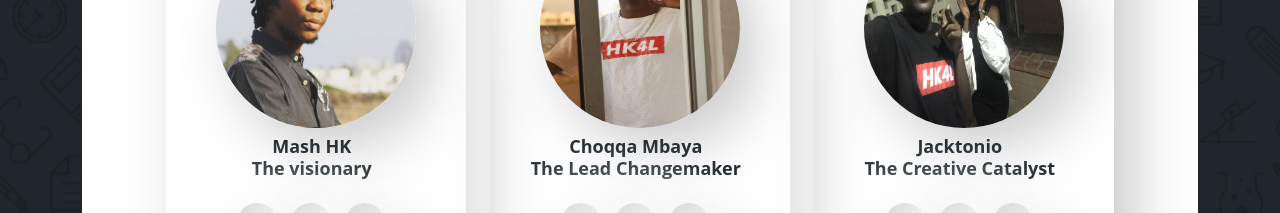
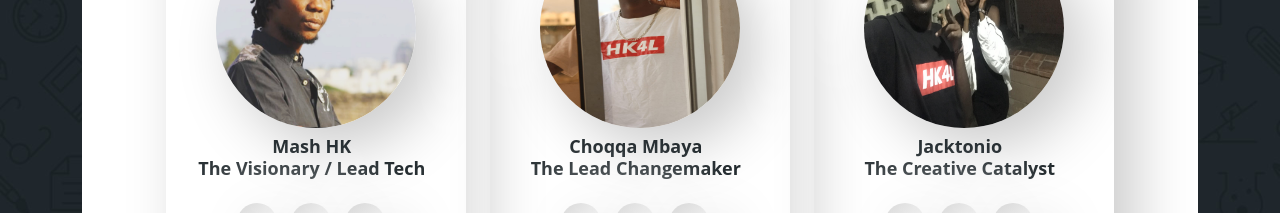
Before and after one commit to 001Samurai/001samurai.github.io, a website: page about.html in a window 1280 px wide. Shown: the part 2600-2813 px from the top of the page. Drawn offline with Linux system fonts and the light colour scheme; files whose address does not match are found by name.

Commit message:
Update about.html

```diff
--- a/about.html
+++ b/about.html
@@ -164,7 +164,7 @@
 
                                       <img src="/assets/images/testimonials/IMG_20220819_204111_822.jpg" width="100" class="rounded-circle img-fluid">
 
-                                      <h5 class="mt-2">Mash HK <br>The visionary</h5>
+                                      <h5 class="mt-2">Mash HK <br>The Visionary / Lead Tech</h5>
                                       <span class="mt-1 mb-1 clearfix"></span>
 
 
```
